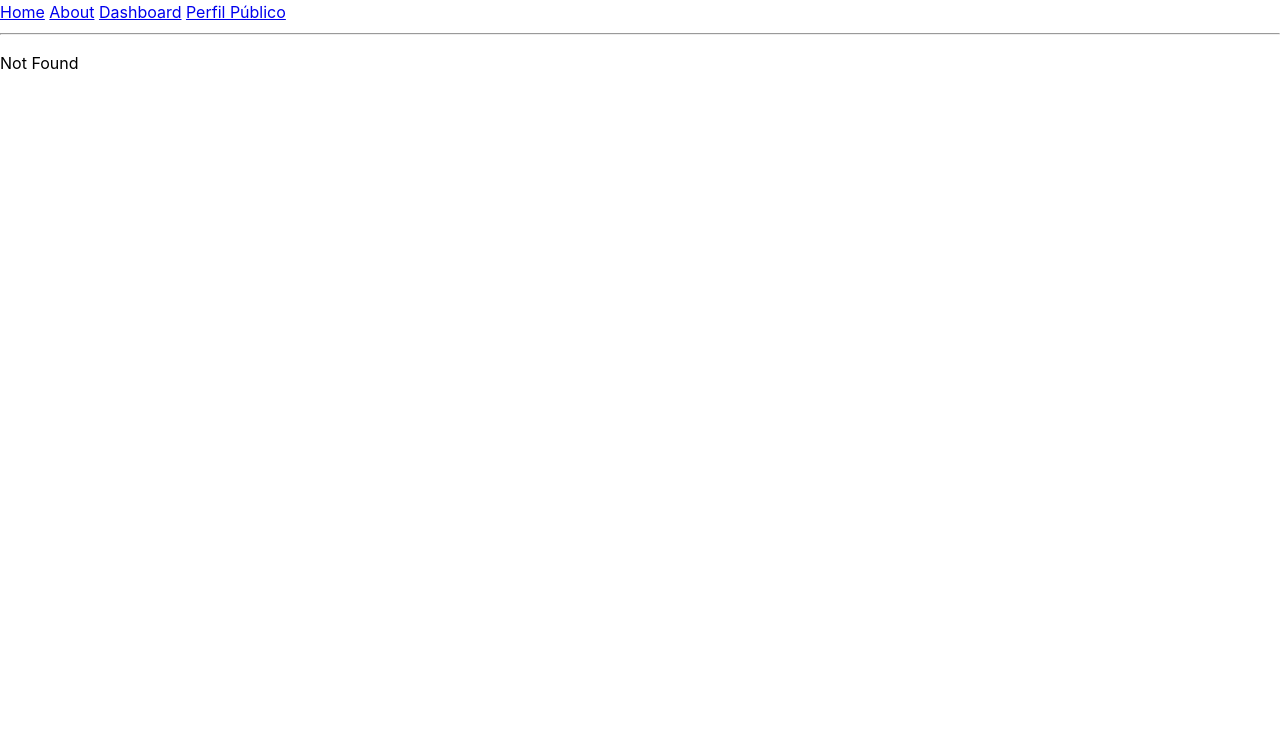
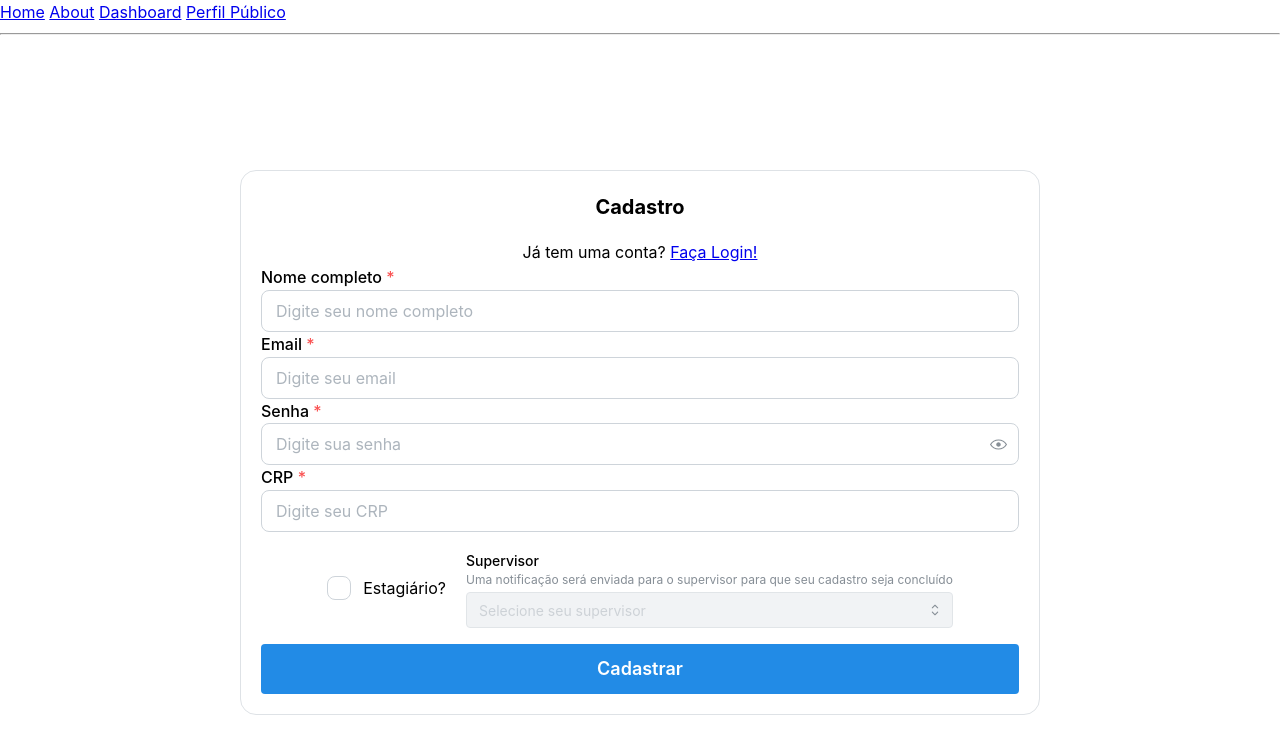
Before and after one commit to mindmeetbr/app.mindmeet, a React (Vite) app: page /user/cadastro in a window 1280 px wide. Before the commit this address had no page. Shown: the top 754 px of the page. Built offline with nearby package versions, Linux system fonts and the light colour scheme.

Commit message:
feat: criar página de cadastro de psicólogos

```diff
--- a/src/routeTree.gen.ts
+++ b/src/routeTree.gen.ts
@@ -14,6 +14,7 @@ import { Route as AppRouteImport } from './routes/app'
 import { Route as AboutRouteImport } from './routes/about'
 import { Route as IndexRouteImport } from './routes/index'
 import { Route as AppIndexRouteImport } from './routes/app/index'
+import { Route as UserCadastroRouteImport } from './routes/user/cadastro'
 import { Route as PsicologoIdRouteImport } from './routes/psicologo/$id'
 import { Route as AppDisponibilidadeRouteImport } from './routes/app/disponibilidade'
 import { Route as AppConfiguracoesRouteImport } from './routes/app/configuracoes'
@@ -45,6 +46,11 @@ const AppIndexRoute = AppIndexRouteImport.update({
   id: '/',
   path: '/',
   getParentRoute: () => AppRoute,
+} as any)
+const UserCadastroRoute = UserCadastroRouteImport.update({
+  id: '/user/cadastro',
+  path: '/user/cadastro',
+  getParentRoute: () => rootRouteImport,
 } as any)
 const PsicologoIdRoute = PsicologoIdRouteImport.update({
   id: '/psicologo/$id',
@@ -85,6 +91,7 @@ export interface FileRoutesByFullPath {
   '/app/configuracoes': typeof AppConfiguracoesRoute
   '/app/disponibilidade': typeof AppDisponibilidadeRoute
   '/psicologo/$id': typeof PsicologoIdRoute
+  '/user/cadastro': typeof UserCadastroRoute
   '/app/': typeof AppIndexRoute
   '/app/pacientes/$id': typeof AppPacientesIdRoute
   '/app/pacientes/novo': typeof AppPacientesNovoRoute
@@ -97,6 +104,7 @@ export interface FileRoutesByTo {
   '/app/configuracoes': typeof AppConfiguracoesRoute
   '/app/disponibilidade': typeof AppDisponibilidadeRoute
   '/psicologo/$id': typeof PsicologoIdRoute
+  '/user/cadastro': typeof UserCadastroRoute
   '/app': typeof AppIndexRoute
   '/app/pacientes/$id': typeof AppPacientesIdRoute
   '/app/pacientes/novo': typeof AppPacientesNovoRoute
@@ -111,6 +119,7 @@ export interface FileRoutesById {
   '/app/configuracoes': typeof AppConfiguracoesRoute
   '/app/disponibilidade': typeof AppDisponibilidadeRoute
   '/psicologo/$id': typeof PsicologoIdRoute
+  '/user/cadastro': typeof UserCadastroRoute
   '/app/': typeof AppIndexRoute
   '/app/pacientes/$id': typeof AppPacientesIdRoute
   '/app/pacientes/novo': typeof AppPacientesNovoRoute
@@ -126,6 +135,7 @@ export interface FileRouteTypes {
     | '/app/configuracoes'
     | '/app/disponibilidade'
     | '/psicologo/$id'
+    | '/user/cadastro'
     | '/app/'
     | '/app/pacientes/$id'
     | '/app/pacientes/novo'
@@ -138,6 +148,7 @@ export interface FileRouteTypes {
     | '/app/configuracoes'
     | '/app/disponibilidade'
     | '/psicologo/$id'
+    | '/user/cadastro'
     | '/app'
     | '/app/pacientes/$id'
     | '/app/pacientes/novo'
@@ -151,6 +162,7 @@ export interface FileRouteTypes {
     | '/app/configuracoes'
     | '/app/disponibilidade'
     | '/psicologo/$id'
+    | '/user/cadastro'
     | '/app/'
     | '/app/pacientes/$id'
     | '/app/pacientes/novo'
@@ -163,6 +175,7 @@ export interface RootRouteChildren {
   AppRoute: typeof AppRouteWithChildren
   LoginRoute: typeof LoginRoute
   PsicologoIdRoute: typeof PsicologoIdRoute
+  UserCadastroRoute: typeof UserCadastroRoute
 }
 
 declare module '@tanstack/react-router' {
@@ -201,6 +214,13 @@ declare module '@tanstack/react-router' {
       fullPath: '/app/'
       preLoaderRoute: typeof AppIndexRouteImport
       parentRoute: typeof AppRoute
+    }
+    '/user/cadastro': {
+      id: '/user/cadastro'
+      path: '/user/cadastro'
+      fullPath: '/user/cadastro'
+      preLoaderRoute: typeof UserCadastroRouteImport
+      parentRoute: typeof rootRouteImport
     }
     '/psicologo/$id': {
       id: '/psicologo/$id'
@@ -273,6 +293,7 @@ const rootRouteChildren: RootRouteChildren = {
   AppRoute: AppRouteWithChildren,
   LoginRoute: LoginRoute,
   PsicologoIdRoute: PsicologoIdRoute,
+  UserCadastroRoute: UserCadastroRoute,
 }
 export const routeTree = rootRouteImport
   ._addFileChildren(rootRouteChildren)
--- /dev/null
+++ b/src/routes/user/cadastro.tsx
@@ -0,0 +1,156 @@
+import {
+  Button,
+  Card,
+  Center,
+  Checkbox,
+  Group,
+  PasswordInput,
+  Select,
+  Stack,
+  Text,
+  TextInput,
+} from "@mantine/core";
+import { useForm } from "@mantine/form";
+import { createFileRoute, Link } from "@tanstack/react-router";
+import z from "zod";
+
+export const Route = createFileRoute("/user/cadastro")({
+  component: Cadastro,
+});
+
+const mockSupervisores = [
+  "Ciro Moura",
+  "Jackson Viera",
+  "Pedro Guilherme",
+  "Sabrina Lílian",
+  "Valentina Marques",
+];
+
+function Cadastro() {
+  const schema = z.object({
+    nome: z.string(),
+    email: z.email(),
+    senha: z.string(),
+    crp: z.string(),
+    estagiario: z.boolean().optional(),
+    supervisor: z.string().optional(),
+  });
+
+  const form = useForm({
+    mode: "uncontrolled",
+    initialValues: {
+      nome: "",
+      email: "",
+      senha: "",
+      crp: "",
+      estagiario: false,
+      supervisor: "",
+    },
+    validate: (values) => {
+      const result = schema.safeParse(values);
+      if (!result.success) {
+        return z.treeifyError(result.error);
+      }
+      return {};
+    },
+  });
+
+  function handleSubmit(values) {
+    // chamar api aqui
+    // verificar se deu certo
+    // pegar id do usuário
+    // router.navigate({ to: '/psicologo/$id', params: {id: idUsuario}})
+    // ou router.navigate({ to: '/login'})
+    console.log(JSON.stringify(values, null, 2));
+  }
+
+  return (
+    <Center style={{ height: "100vh" }}>
+      <Card radius="lg" padding="lg" withBorder style={{ maxWidth: "800px", width: "100%" }}>
+        <Stack align="center" justify="center" gap="md">
+          <Text fw="bold" size="xl">
+            Cadastro
+          </Text>
+          <Text>
+            Já tem uma conta? <Link to="/login">Faça Login!</Link>
+          </Text>
+        </Stack>
+
+        <form onSubmit={form.onSubmit(handleSubmit)}>
+          <TextInput
+            required
+            withAsterisk
+            label="Nome completo"
+            placeholder="Digite seu nome completo"
+            size="md"
+            radius="md"
+            key={form.key("nome")}
+            {...form.getInputProps("nome")}
+          />
+
+          <TextInput
+            required
+            withAsterisk
+            label="Email"
+            placeholder="Digite seu email"
+            size="md"
+            radius="md"
+            key={form.key("email")}
+            {...form.getInputProps("email")}
+          />
+
+          <PasswordInput
+            required
+            withAsterisk
+            label="Senha"
+            placeholder="Digite sua senha"
+            minLength={8}
+            size="md"
+            radius="md"
+            key={form.key("senha")}
+            {...form.getInputProps("senha")}
+          />
+
+          <Stack>
+            <TextInput
+              required
+              withAsterisk
+              label="CRP"
+              placeholder="Digite seu CRP"
+              maxLength={10}
+              size="md"
+              radius="md"
+              key={form.key("crp")}
+              {...form.getInputProps("crp")}
+            />
+
+            <Group gap="lg" justify="center">
+              <Checkbox
+                label="Estagiário?"
+                size="md"
+                radius="md"
+                key={form.key("estagiario")}
+                {...form.getInputProps("estagiario")}
+              />
+              <Select
+                label="Supervisor"
+                description="Uma notificação será enviada para o supervisor para que seu cadastro seja concluído"
+                placeholder="Selecione seu supervisor"
+                searchable
+                data={mockSupervisores} // procupar por nome de usuário ou email do supervisor
+                disabled={!form.values.estagiario}
+                required={form.values.estagiario}
+                key={form.key("supervisor")}
+                {...form.getInputProps("supervisor")}
+              />
+            </Group>
+          </Stack>
+
+          <Button type="submit" size="lg" mt="md" fullWidth>
+            Cadastrar
+          </Button>
+        </form>
+      </Card>
+    </Center>
+  );
+}
```
